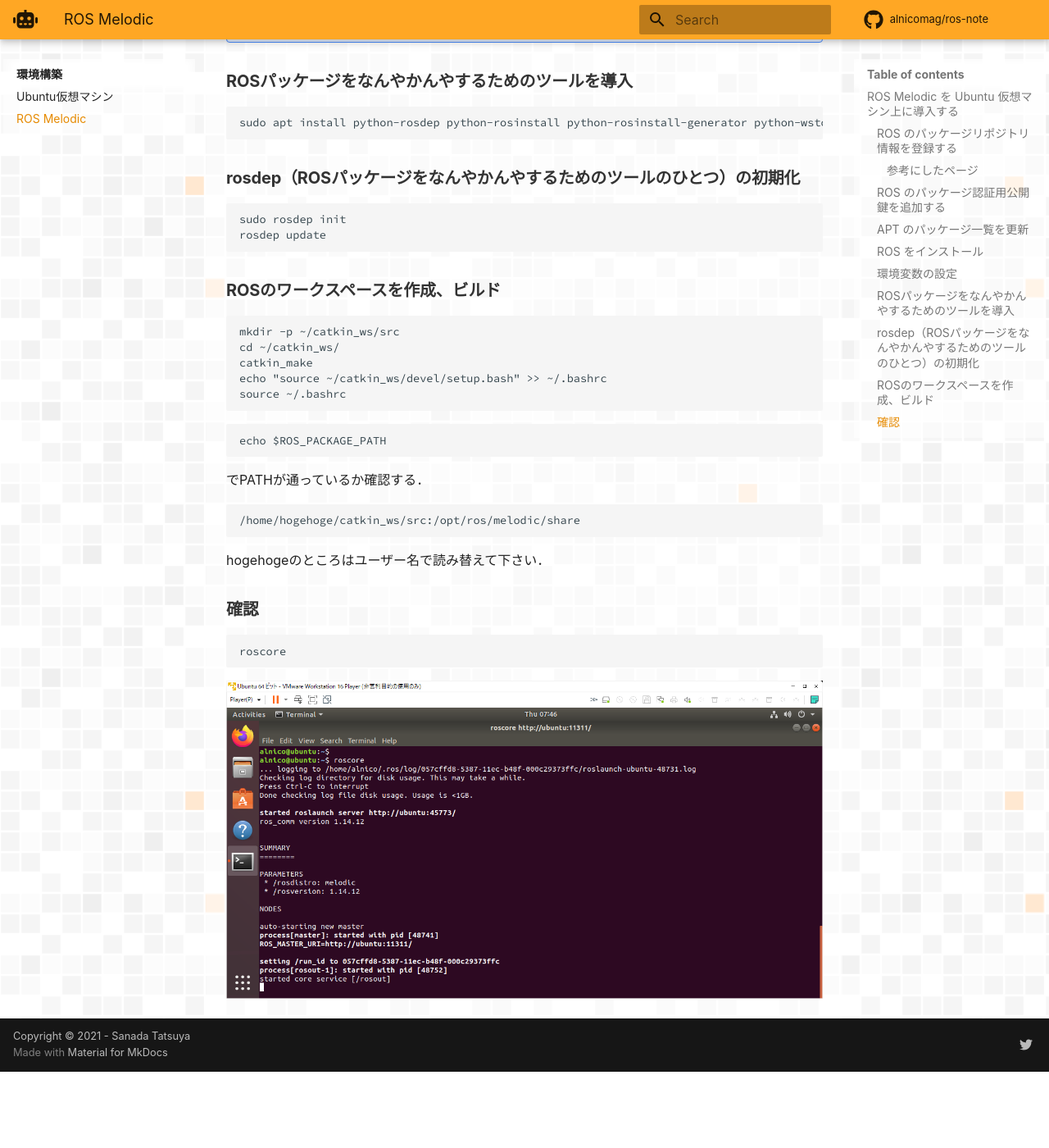
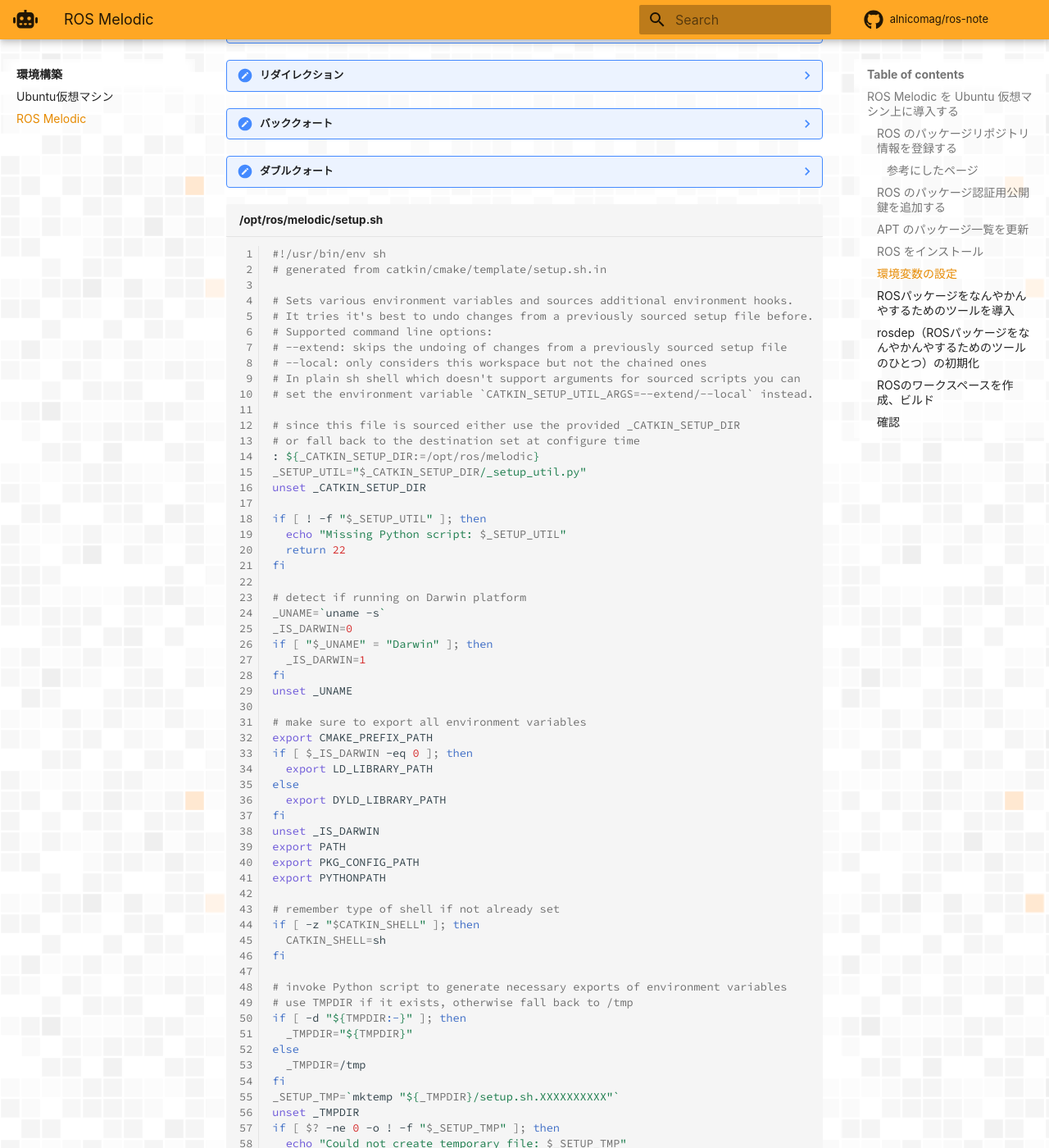
Before and after one commit to alnicomag/ros-note, an MkDocs documentation site: the page built from docs/environment_setup/ros_melodic.md, in a window 1280 px wide and 1400 px high, scrolled down 4682 px. Shown: the whole window at 82% size. Built offline with MkDocs 1.6.1 and Material for MkDocs 9.7.7, drawn with Linux system fonts in a browser that asks for light colours; some web fonts are replaced; comment, search, counter and statistics services are not loaded; before the commit the page ends 5989 px from its top, so only the background shows below that; some of the changed text lies outside the part shown.

Commit message:
Update articles

````diff
--- a/docs/environment_setup/ros_melodic.md
+++ b/docs/environment_setup/ros_melodic.md
@@ -75,11 +75,17 @@
     - 書式：`apt-key add -`
     - 意味：標準入力から得られた文字列を APT のパッケージ認証用公開鍵として追加する
 
-2行目のコマンドは2つのコマンドが `|` によって繋がっている構造になっています．これをパイプと呼び，1つ目のコマンドが標準出力に出力した結果が2つ目のコマンドの標準入力に受け渡されます．これによって複数の処理を次々と繋げていくことが可能となります．
+??? note "パイプ"
+    - 書式：`コマンド1 | コマンド2`
+    - 意味：`コマンド1` の標準出力を `コマンド2` の標準入力へ繋げる
 
-`curl` コマンドは `-s` オプションを付けることでファイル取得中のプログレス表記をミュートさせることができます．これにより取得したファイルの内容のみを次のコマンドへと受け渡すことができます．
+APT は必要とあらばそのパッケージをリポジトリからダウンロードしてきますが，そのダウンロードしたファイルが本当にその作者によって作成されたものであるのか（悪意あるパッケージにすり替えられていないかどうか）検証する機能を持っています．その方法として公開鍵暗号方式による電子署名が利用されています．そのため ROS のリポジトリ提供者が公開している認証用公開鍵を APT に登録しておく必要があります．
 
-ちなみに `https://raw.githubusercontent.com/ros/rosdistro/master/ros.asc` にアクセスしてみると以下の公開鍵ファイルであることが分かります．
+2行目のコマンドにはパイプ処理が活用されています．これにより，`curl` コマンドの結果を標準出力に表示させずに，直接 `at-key` コマンドへの入力として繋げることができます．
+
+`curl` コマンドは `-s` オプションを付けることでファイル取得中のプログレス表記をミュートさせることができます．これにより取得したファイルの内容のみをパッケージ認証用公開鍵として追加することができます．
+
+[https://raw.githubusercontent.com/ros/rosdistro/master/ros.asc](https://raw.githubusercontent.com/ros/rosdistro/master/ros.asc) にアクセスしてみるとその内容は以下の公開鍵ファイルであることが分かります．
 
 ``` asc
 -----BEGIN PGP PUBLIC KEY BLOCK-----
@@ -180,6 +186,110 @@
     ダブルクォートで囲まれた文字列のうち，`$`，バッククォート，バックスラッシュのみを解釈し，それ以外をエスケープした文字列を得る
 
 
+``` bash linenums="1" title="/opt/ros/melodic/setup.sh"
+#!/usr/bin/env sh
+# generated from catkin/cmake/template/setup.sh.in
+
+# Sets various environment variables and sources additional environment hooks.
+# It tries it's best to undo changes from a previously sourced setup file before.
+# Supported command line options:
+# --extend: skips the undoing of changes from a previously sourced setup file
+# --local: only considers this workspace but not the chained ones
+# In plain sh shell which doesn't support arguments for sourced scripts you can
+# set the environment variable `CATKIN_SETUP_UTIL_ARGS=--extend/--local` instead.
+
+# since this file is sourced either use the provided _CATKIN_SETUP_DIR
+# or fall back to the destination set at configure time
+: ${_CATKIN_SETUP_DIR:=/opt/ros/melodic}
+_SETUP_UTIL="$_CATKIN_SETUP_DIR/_setup_util.py"
+unset _CATKIN_SETUP_DIR
+
+if [ ! -f "$_SETUP_UTIL" ]; then
+  echo "Missing Python script: $_SETUP_UTIL"
+  return 22
+fi
+
+# detect if running on Darwin platform
+_UNAME=`uname -s`
+_IS_DARWIN=0
+if [ "$_UNAME" = "Darwin" ]; then
+  _IS_DARWIN=1
+fi
+unset _UNAME
+
+# make sure to export all environment variables
+export CMAKE_PREFIX_PATH
+if [ $_IS_DARWIN -eq 0 ]; then
+  export LD_LIBRARY_PATH
+else
+  export DYLD_LIBRARY_PATH
+fi
+unset _IS_DARWIN
+export PATH
+export PKG_CONFIG_PATH
+export PYTHONPATH
+
+# remember type of shell if not already set
+if [ -z "$CATKIN_SHELL" ]; then
+  CATKIN_SHELL=sh
+fi
+
+# invoke Python script to generate necessary exports of environment variables
+# use TMPDIR if it exists, otherwise fall back to /tmp
+if [ -d "${TMPDIR:-}" ]; then
+  _TMPDIR="${TMPDIR}"
+else
+  _TMPDIR=/tmp
+fi
+_SETUP_TMP=`mktemp "${_TMPDIR}/setup.sh.XXXXXXXXXX"`
+unset _TMPDIR
+if [ $? -ne 0 -o ! -f "$_SETUP_TMP" ]; then
+  echo "Could not create temporary file: $_SETUP_TMP"
+  return 1
+fi
+CATKIN_SHELL=$CATKIN_SHELL "$_SETUP_UTIL" $@ ${CATKIN_SETUP_UTIL_ARGS:-} >> "$_SETUP_TMP"
+_RC=$?
+if [ $_RC -ne 0 ]; then
+  if [ $_RC -eq 2 ]; then
+    echo "Could not write the output of '$_SETUP_UTIL' to temporary file '$_SETUP_TMP': may be the disk if full?"
+  else
+    echo "Failed to run '\"$_SETUP_UTIL\" $@': return code $_RC"
+  fi
+  unset _RC
+  unset _SETUP_UTIL
+  rm -f "$_SETUP_TMP"
+  unset _SETUP_TMP
+  return 1
+fi
+unset _RC
+unset _SETUP_UTIL
+. "$_SETUP_TMP"
+rm -f "$_SETUP_TMP"
+unset _SETUP_TMP
+
+# source all environment hooks
+_i=0
+while [ $_i -lt $_CATKIN_ENVIRONMENT_HOOKS_COUNT ]; do
+  eval _envfile=\$_CATKIN_ENVIRONMENT_HOOKS_$_i
+  unset _CATKIN_ENVIRONMENT_HOOKS_$_i
+  eval _envfile_workspace=\$_CATKIN_ENVIRONMENT_HOOKS_${_i}_WORKSPACE
+  unset _CATKIN_ENVIRONMENT_HOOKS_${_i}_WORKSPACE
+  # set workspace for environment hook
+  CATKIN_ENV_HOOK_WORKSPACE=$_envfile_workspace
+  . "$_envfile"
+  unset CATKIN_ENV_HOOK_WORKSPACE
+  _i=$((_i + 1))
+done
+unset _i
+
+unset _CATKIN_ENVIRONMENT_HOOKS_COUNT
+
+```
+
+
+
+
+
 ### ROSパッケージをなんやかんやするためのツールを導入
 ```
 sudo apt install python-rosdep python-rosinstall python-rosinstall-generator python-wstool build-essential
--- a/mkdocs.yml
+++ b/mkdocs.yml
@@ -95,6 +95,7 @@
   - admonition
   - pymdownx.details
   - pymdownx.superfences
+  - pymdownx.keys
   - footnotes
   - attr_list
   - md_in_html
@@ -104,6 +105,9 @@
 # Page tree
 nav:
   - Home: index.md
+  - Linux:
+    - linux_literacy/index.md
+    - シェル: linux_literacy/shell.md
   - 環境構築:
     - environment_setup/index.md
     - Ubuntu仮想マシン: environment_setup/ubuntu.md
````
Also changed, not shown: docs/environment_setup/ubuntu.md (+1 -1 lines), docs/linux_literacy/index.md (added, +3 -0 lines), docs/linux_literacy/shell.md (added, +40 -0 lines), docs/memo/urdf.md (+24 -2 lines).
